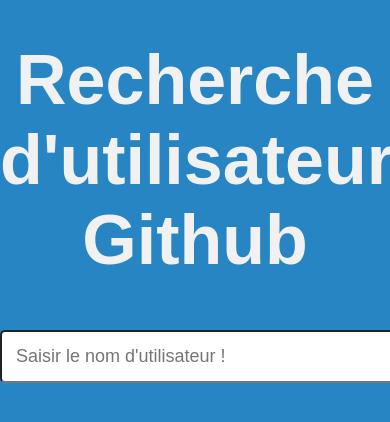
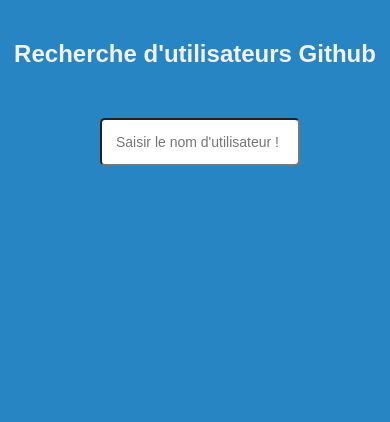
Before and after one commit to AmekrazY/Profils-github, a plain HTML site: page index.html in a window 390 px wide. Drawn offline with Linux system fonts and the light colour scheme; a web font is replaced by a local one.

Commit message:
responsive-add

```diff
--- a/index.html
+++ b/index.html
@@ -8,7 +8,7 @@
     <title>Profils Github</title>
 </head>
 <body>
-    <h1>Recherche d'utilisateur Github</h1>
+    <h1>Recherche d'utilisateurs Github</h1>
 
     <form class="form-github-recherche">
         <input type="text" class="inp-recherche" placeholder="Saisir le nom d'utilisateur !">
--- a/style.css
+++ b/style.css
@@ -73,3 +73,20 @@ li {
 li:nth-child(1){
     margin-top: 15px;
 }
+
+@media (max-width:740px){
+    h1 {
+        font-size: 24px;
+    }
+    form{
+        width: 100%;
+    }
+    input{
+        width: 50%;
+        font-size: 14px;
+    }
+    .affichage{
+        min-width: 330px;
+        margin: 15px auto;
+    }
+}
```
